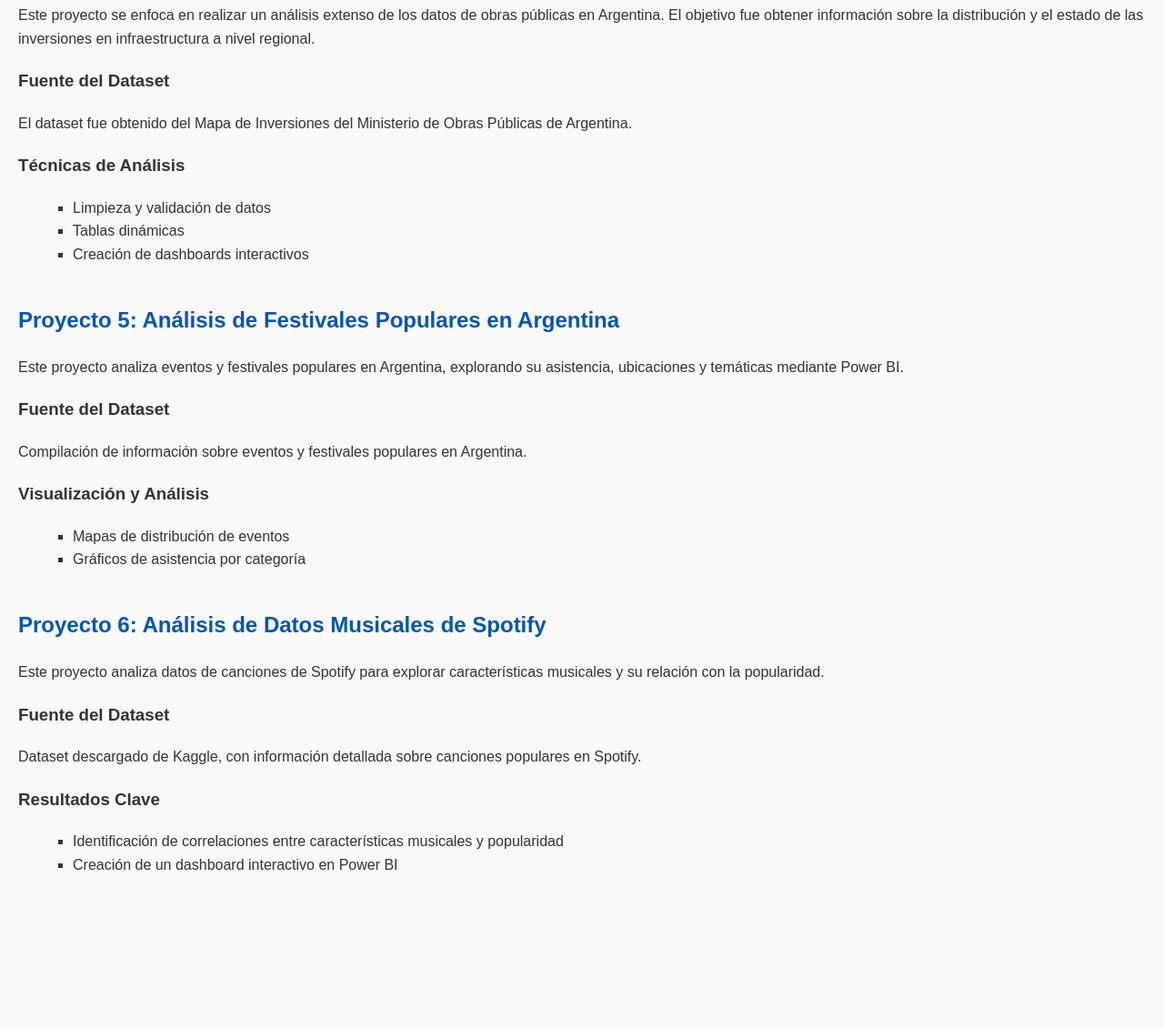
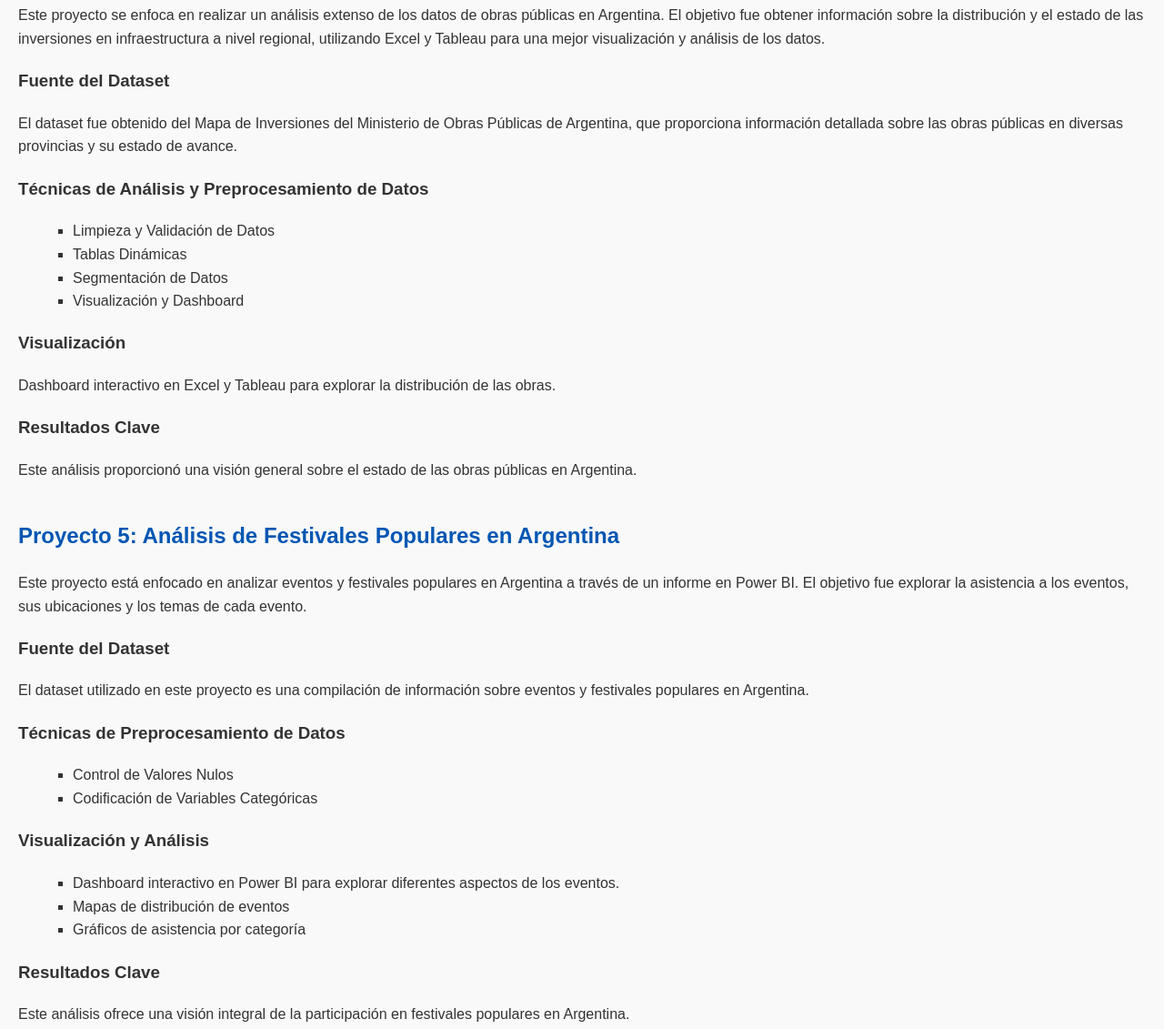
Before and after one commit to AlvarezLI/Portafolio_alvarez, a plain HTML site: page index.html in a window 1280 px wide. Shown: the part 1979-3110 px from the top of the page at 91% size. Before the commit the page ends 3002 px from the top, so only its background shows below. Drawn offline with Linux system fonts and the light colour scheme.

Commit message:
Update index.html

```diff
--- a/index.html
+++ b/index.html
@@ -122,39 +122,68 @@
 
     <div class="project">
         <h2>Proyecto 4: <a href="https://github.com/AlvarezLI/Excel-Tableau_PublicWorks" target="_blank">Análisis de Obras Públicas en Excel y Tableau</a></h2>
-        <p>Este proyecto se enfoca en realizar un análisis extenso de los datos de obras públicas en Argentina. El objetivo fue obtener información sobre la distribución y el estado de las inversiones en infraestructura a nivel regional.</p>
+        <p>Este proyecto se enfoca en realizar un análisis extenso de los datos de obras públicas en Argentina. El objetivo fue obtener información sobre la distribución y el estado de las inversiones en infraestructura a nivel regional, utilizando Excel y Tableau para una mejor visualización y análisis de los datos.</p>
 
         <h3>Fuente del Dataset</h3>
-        <p>El dataset fue obtenido del Mapa de Inversiones del Ministerio de Obras Públicas de Argentina.</p>
+        <p>El dataset fue obtenido del Mapa de Inversiones del Ministerio de Obras Públicas de Argentina, que proporciona información detallada sobre las obras públicas en diversas provincias y su estado de avance.</p>
 
-        <h3>Técnicas de Análisis</h3>
+        <h3>Técnicas de Análisis y Preprocesamiento de Datos</h3>
         <ul>
-            <li>Limpieza y validación de datos</li>
-            <li>Tablas dinámicas</li>
-            <li>Creación de dashboards interactivos</li>
+            <li>Limpieza y Validación de Datos</li>
+            <li>Tablas Dinámicas</li>
+            <li>Segmentación de Datos</li>
+            <li>Visualización y Dashboard</li>
         </ul>
+
+        <h3>Visualización</h3>
+        <p>Dashboard interactivo en Excel y Tableau para explorar la distribución de las obras.</p>
+
+        <h3>Resultados Clave</h3>
+        <p>Este análisis proporcionó una visión general sobre el estado de las obras públicas en Argentina.</p>
     </div>
 
     <div class="project">
         <h2>Proyecto 5: <a href="https://github.com/AlvarezLI/PowerBi-CostumbresArg" target="_blank">Análisis de Festivales Populares en Argentina</a></h2>
-        <p>Este proyecto analiza eventos y festivales populares en Argentina, explorando su asistencia, ubicaciones y temáticas mediante Power BI.</p>
+        <p>Este proyecto está enfocado en analizar eventos y festivales populares en Argentina a través de un informe en Power BI. El objetivo fue explorar la asistencia a los eventos, sus ubicaciones y los temas de cada evento.</p>
 
         <h3>Fuente del Dataset</h3>
-        <p>Compilación de información sobre eventos y festivales populares en Argentina.</p>
+        <p>El dataset utilizado en este proyecto es una compilación de información sobre eventos y festivales populares en Argentina.</p>
+
+        <h3>Técnicas de Preprocesamiento de Datos</h3>
+        <ul>
+            <li>Control de Valores Nulos</li>
+            <li>Codificación de Variables Categóricas</li>
+        </ul>
 
         <h3>Visualización y Análisis</h3>
         <ul>
+            <li>Dashboard interactivo en Power BI para explorar diferentes aspectos de los eventos.</li>
             <li>Mapas de distribución de eventos</li>
             <li>Gráficos de asistencia por categoría</li>
         </ul>
+
+        <h3>Resultados Clave</h3>
+        <p>Este análisis ofrece una visión integral de la participación en festivales populares en Argentina.</p>
     </div>
 
     <div class="project">
         <h2>Proyecto 6: <a href="https://github.com/AlvarezLI/PowerBI_Spotify" target="_blank">Análisis de Datos Musicales de Spotify</a></h2>
-        <p>Este proyecto analiza datos de canciones de Spotify para explorar características musicales y su relación con la popularidad.</p>
+        <p>Este proyecto se enfoca en analizar los datos de canciones de Spotify, con el objetivo de explorar las características musicales y su relación con la popularidad de las canciones.</p>
 
         <h3>Fuente del Dataset</h3>
-        <p>Dataset descargado de Kaggle, con información detallada sobre canciones populares en Spotify.</p>
+        <p>El dataset utilizado en este proyecto fue descargado de Kaggle.</p>
+
+        <h3>Técnicas de Preprocesamiento de Datos</h3>
+        <ul>
+            <li>Extracción de Datos</li>
+            <li>Visualización de Datos</li>
+        </ul>
+
+        <h3>Visualización y Análisis</h3>
+        <ul>
+            <li>Distribución del Tempo</li>
+            <li>Energía vs Popularidad</li>
+        </ul>
 
         <h3>Resultados Clave</h3>
         <ul>
@@ -162,5 +191,3 @@
             <li>Creación de un dashboard interactivo en Power BI</li>
         </ul>
     </div>
-</body>
-</
```
